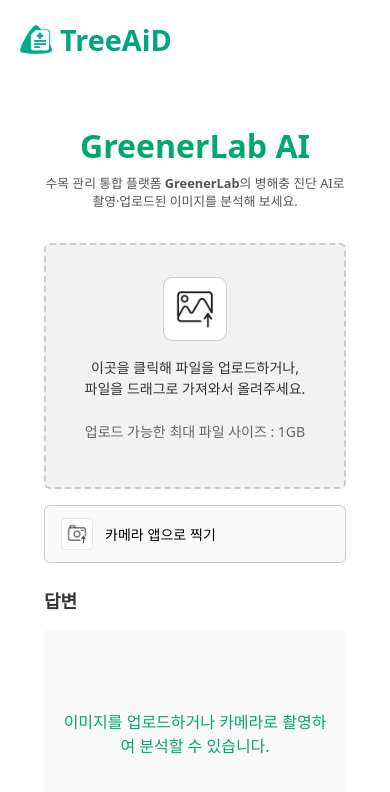
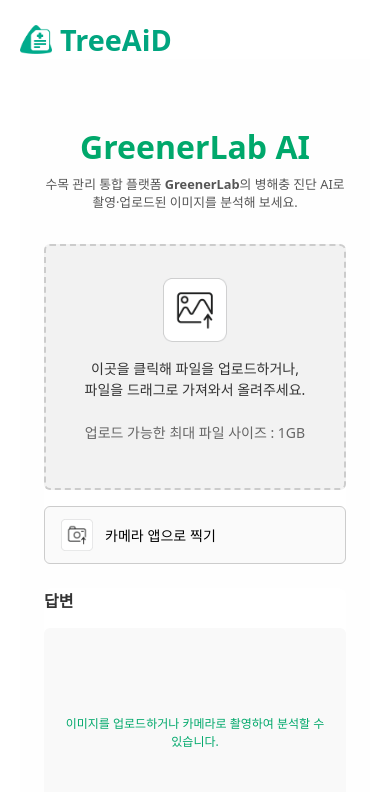
Before and after one commit to greenerlabgithub/greenerlabaiweb, a React (Create React App) app: page / in a window 390 px wide. Shown: the top 792 px of the page. Built offline with nearby package versions, Linux system fonts and the light colour scheme.

Commit message:
Update ImageAnalyzer.css

```diff
--- a/src/components/ImageAnalyzer.css
+++ b/src/components/ImageAnalyzer.css
@@ -304,6 +304,15 @@
     gap: 0px;
   }
 
+  .panel-heading {
+    font-size: 16px;
+  }
+
+  /* 로딩 GIF */
+  .loading-gif {
+    width: 300px;
+  }
+
   .panel {
     border: unset;
     padding: 0px;
@@ -324,4 +333,12 @@
     font-size: 14px;
   }
 
+  .diagnose-page.idle .right-panel .panel-content {
+    font-size: 12px;
+  }
+
+  .diagnose-page.analyzing .right-panel .panel-content {
+    font-size: 12px;
+  }
+
 }
```
